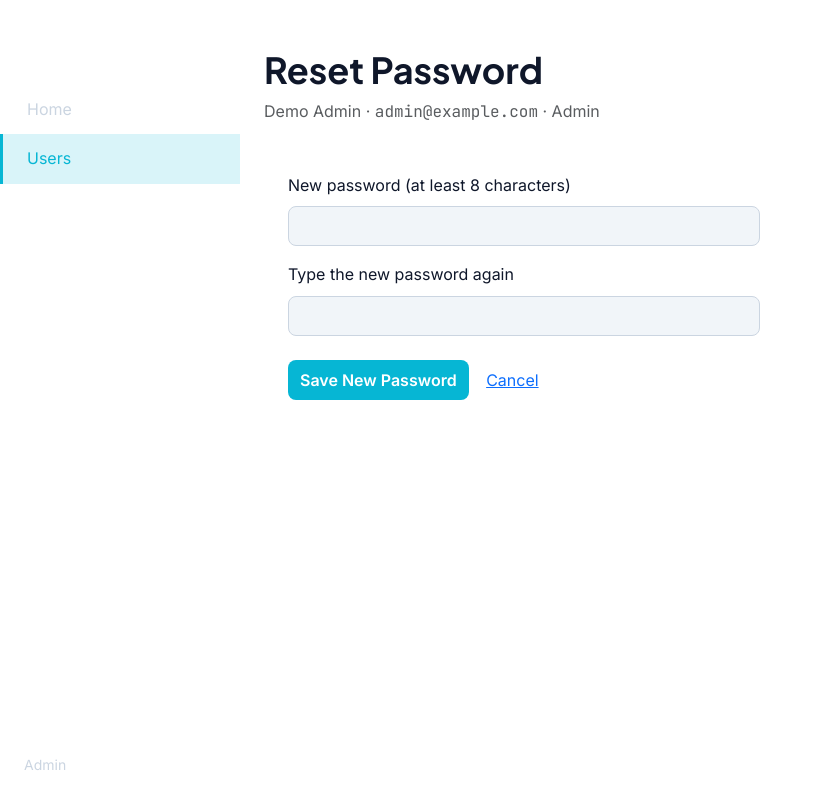
After one commit to rdcorrales1/school-portal, a Laravel app: page /admin/users/1/edit in a window 1280 px wide. The commit adds this page. Shown: the whole page, without its empty margins (0-823 px from the left). Run offline with Laravel 12, Linux system fonts and the light colour scheme; a user stored in the database is signed in; data comes from the database, SQL or seed files in the repository.

Commit message:
Add admin password reset for all users
Co-Authored-By: Claude Haiku 5.5 <noreply@anthropic.com>

```diff
--- /dev/null
+++ b/app/Http/Controllers/Admin/UserController.php
@@ -0,0 +1,43 @@
+<?php
+
+namespace App\Http\Controllers\Admin;
+
+use App\Http\Controllers\Controller;
+use App\Http\Requests\AdminResetPasswordRequest;
+use App\Models\User;
+use Illuminate\Contracts\View\View;
+use Illuminate\Http\RedirectResponse;
+
+class UserController extends Controller
+{
+    /**
+     * List every user in the portal.
+     */
+    public function index(): View
+    {
+        $users = User::orderBy('role')->orderBy('name')->get();
+
+        return view('admin.users.index', ['users' => $users]);
+    }
+
+    /**
+     * Show the password reset form for one user.
+     */
+    public function edit(User $user): View
+    {
+        return view('admin.users.edit', ['user' => $user]);
+    }
+
+    /**
+     * Set a new password for any user. The password cast hashes it when saved.
+     */
+    public function updatePassword(AdminResetPasswordRequest $request, User $user): RedirectResponse
+    {
+        $user->password = $request->validated('password');
+        $user->save();
+
+        return redirect()
+            ->route('admin.users.index')
+            ->with('status', "Password updated for {$user->name}.");
+    }
+}
--- a/database/seeders/DatabaseSeeder.php
+++ b/database/seeders/DatabaseSeeder.php
@@ -20,6 +20,7 @@ class DatabaseSeeder extends Seeder
      */
     public function run(): void
     {
+        $this->demoUser('admin@example.com', 'Demo Admin', 'admin');
         $this->demoUser('principal@example.com', 'Demo Principal', 'principal');
         $teacher = $this->demoUser('teacher@example.com', 'Demo Teacher', 'teacher');
         $demoStudentUser = $this->demoUser('student@example.com', 'Demo Student', 'student');
@@ -72,6 +73,7 @@ class DatabaseSeeder extends Seeder
         $factory = match ($role) {
             'teacher' => User::factory()->teacher(),
             'student' => User::factory()->student(),
+            'admin' => User::factory()->admin(),
             default => User::factory()->principal(),
         };
 
--- /dev/null
+++ b/resources/views/admin/users/edit.blade.php
@@ -0,0 +1,35 @@
+@extends('layouts.app')
+
+@section('title', 'Reset Password')
+
+@section('content')
+    <h1 class="mb-2">Reset Password</h1>
+    <p class="text-muted mb-4">
+        {{ $user->name }} · <span class="mono">{{ $user->email }}</span> · <span class="text-capitalize">{{ $user->role }}</span>
+    </p>
+
+    <div class="portal-card" style="max-width: 520px;">
+        <form method="POST" action="{{ route('admin.users.password', $user) }}" novalidate>
+            @csrf
+            @method('PUT')
+
+            <div class="mb-3">
+                <label for="password" class="form-label">New password (at least 8 characters)</label>
+                <input id="password" name="password" type="password" autocomplete="new-password"
+                       class="form-control @error('password') is-invalid @enderror" required>
+                @error('password')
+                    <div class="invalid-feedback">{{ $message }}</div>
+                @enderror
+            </div>
+
+            <div class="mb-4">
+                <label for="password_confirmation" class="form-label">Type the new password again</label>
+                <input id="password_confirmation" name="password_confirmation" type="password" autocomplete="new-password"
+                       class="form-control" required>
+            </div>
+
+            <button type="submit" class="btn btn-accent">Save New Password</button>
+            <a class="btn btn-link" href="{{ route('admin.users.index') }}">Cancel</a>
+        </form>
+    </div>
+@endsection
--- a/resources/views/layouts/app.blade.php
+++ b/resources/views/layouts/app.blade.php
@@ -158,6 +158,15 @@
                         <a class="nav-link {{ request()->routeIs('teacher.marks.*') ? 'active' : '' }}"
                            href="{{ route('teacher.marks.index') }}">Marks</a>
                     </li>
+                @elseif (auth()->user()->role === 'admin')
+                    <li class="nav-item">
+                        <a class="nav-link {{ request()->routeIs('admin.home') ? 'active' : '' }}"
+                           href="{{ route('admin.home') }}">Home</a>
+                    </li>
+                    <li class="nav-item">
+                        <a class="nav-link {{ request()->routeIs('admin.users.*') ? 'active' : '' }}"
+                           href="{{ route('admin.users.index') }}">Users</a>
+                    </li>
                 @endif
             </ul>
 
--- a/routes/web.php
+++ b/routes/web.php
@@ -1,5 +1,7 @@
 <?php
 
+use App\Http\Controllers\Admin\HomeController as AdminHomeController;
+use App\Http\Controllers\Admin\UserController;
 use App\Http\Controllers\Auth\LoginController;
 use App\Http\Controllers\Teacher\HomeController as TeacherHomeController;
 use App\Http\Controllers\Teacher\MarkController;
@@ -13,6 +15,16 @@ Route::get('/', function () {
 
 Route::get('/login', [LoginController::class, 'create'])->name('login');
 Route::post('/login', [LoginController::class, 'store']);
+
+Route::middleware(['auth', 'role:admin'])
+    ->prefix('admin')->name('admin.')
+    ->group(function () {
+        Route::get('/', [AdminHomeController::class, 'index'])->name('home');
+
+        Route::get('users', [UserController::class, 'index'])->name('users.index');
+        Route::get('users/{user}/edit', [UserController::class, 'edit'])->name('users.edit');
+        Route::put('users/{user}/password', [UserController::class, 'updatePassword'])->name('users.password');
+    });
 
 Route::middleware(['auth', 'role:teacher'])
     ->prefix('teacher')->name('teacher.')
```
Also changed, not shown: app/Http/Controllers/Admin/HomeController.php (added, +17 -0 lines), app/Http/Controllers/Auth/LoginController.php (+7 -5 lines), app/Http/Requests/AdminResetPasswordRequest.php (added, +28 -0 lines), database/factories/UserFactory.php (+8 -0 lines), resources/views/admin/home.blade.php (added, +14 -0 lines), resources/views/admin/users/index.blade.php (added, +38 -0 lines), tests/Feature/AdminPasswordTest.php (added, +74 -0 lines).
